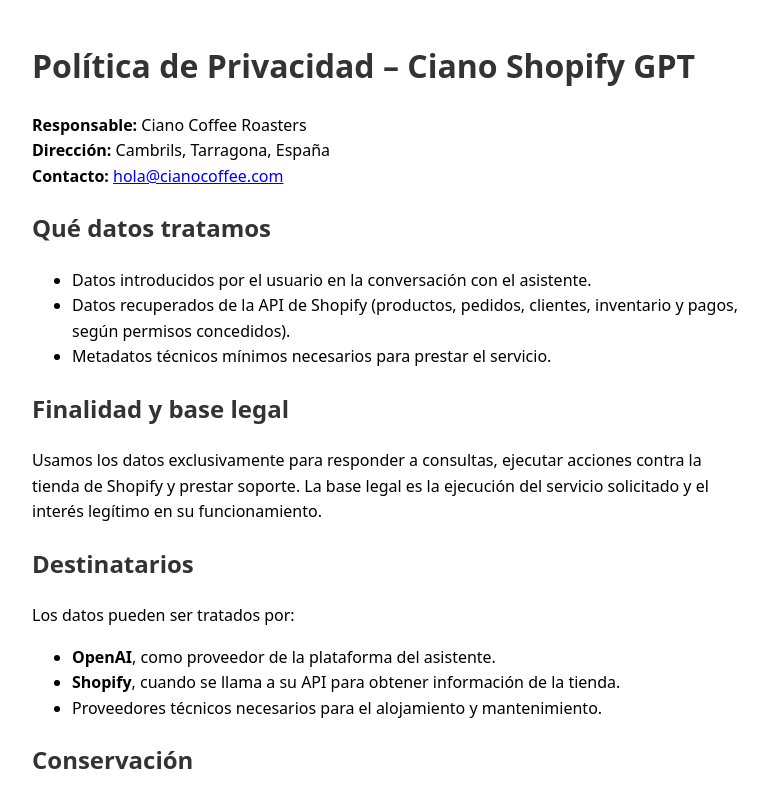
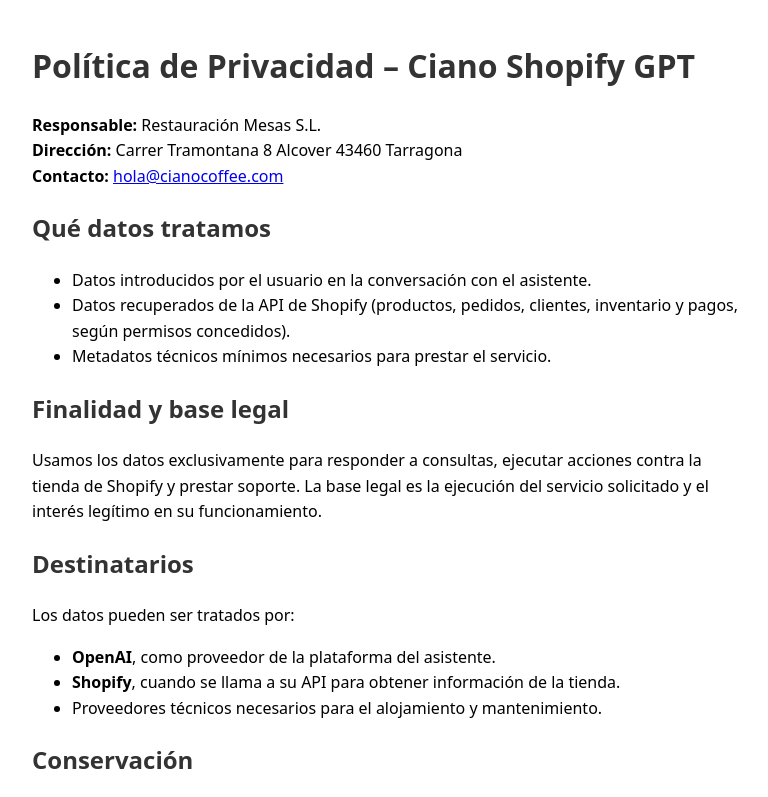
Before and after one commit to ismaelmesas/Ciano-Privacy, a plain HTML site: page Privacy.html in a window 1280 px wide. Shown: the top 797 px of the page, without its empty margins (248-1016 px from the left). Drawn offline with Linux system fonts and the light colour scheme.

Commit message:
Update Privacy.html

```diff
--- a/Privacy.html
+++ b/Privacy.html
@@ -12,8 +12,8 @@
 <body>
   <h1>Política de Privacidad – Ciano Shopify GPT</h1>
 
-  <p><strong>Responsable:</strong> Ciano Coffee Roasters<br>
-  <strong>Dirección:</strong> Cambrils, Tarragona, España<br>
+  <p><strong>Responsable:</strong> Restauración Mesas S.L.<br>
+  <strong>Dirección:</strong> Carrer Tramontana 8 Alcover 43460 Tarragona<br>
   <strong>Contacto:</strong> <a href="mailto:hola@cianocoffee.com">hola@cianocoffee.com</a></p>
 
   <h2>Qué datos tratamos</h2>
```
